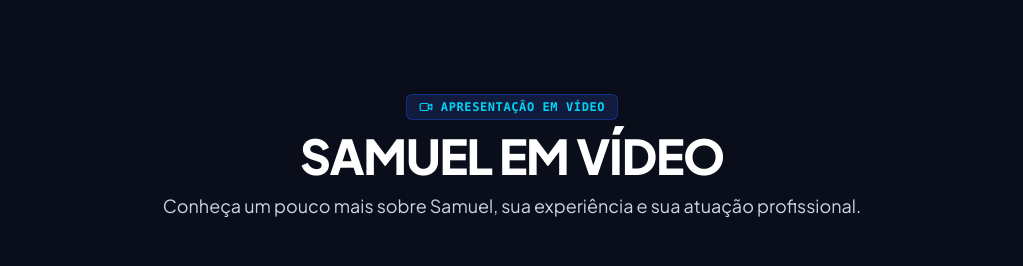
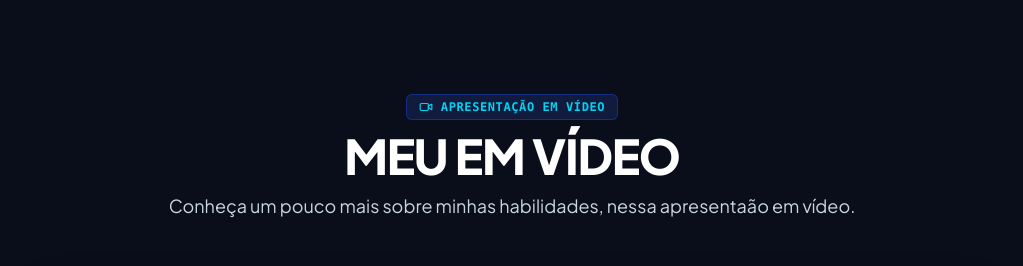
Before and after one commit to samuel-RLprog/curriculo, a React (Vite) app: page / in a window 1280 px wide. Shown: the part 11140-11406 px from the top of the page, without its empty margins (128-1151 px from the left). Built offline with nearby package versions, Linux system fonts and the light colour scheme; no server answers.

Commit message:
Update VideoSection.tsx

```diff
--- a/src/components/VideoSection.tsx
+++ b/src/components/VideoSection.tsx
@@ -13,10 +13,10 @@ export const VideoSection: React.FC = () => {
             <span>Apresentação em Vídeo</span>
           </div>
           <h2 className="text-3xl sm:text-4xl lg:text-5xl font-extrabold text-white tracking-tight">
-            SAMUEL EM VÍDEO
+            MEU EM VÍDEO
           </h2>
           <p className="mt-3 text-base sm:text-lg text-slate-300">
-            Conheça um pouco mais sobre Samuel, sua experiência e sua atuação profissional.
+            Conheça um pouco mais sobre minhas habilidades, nessa apresentaão em vídeo.
           </p>
         </div>
 
```
